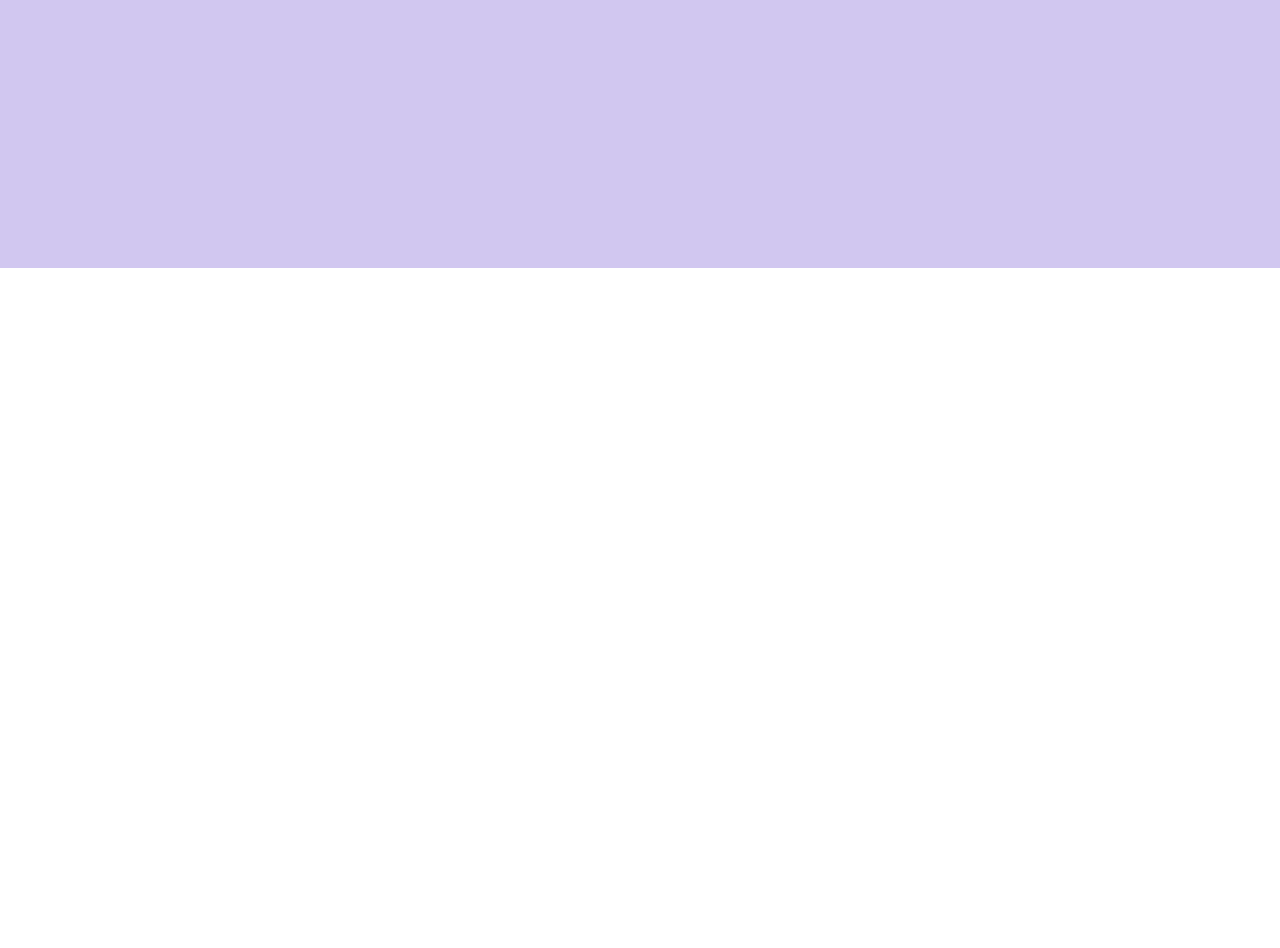
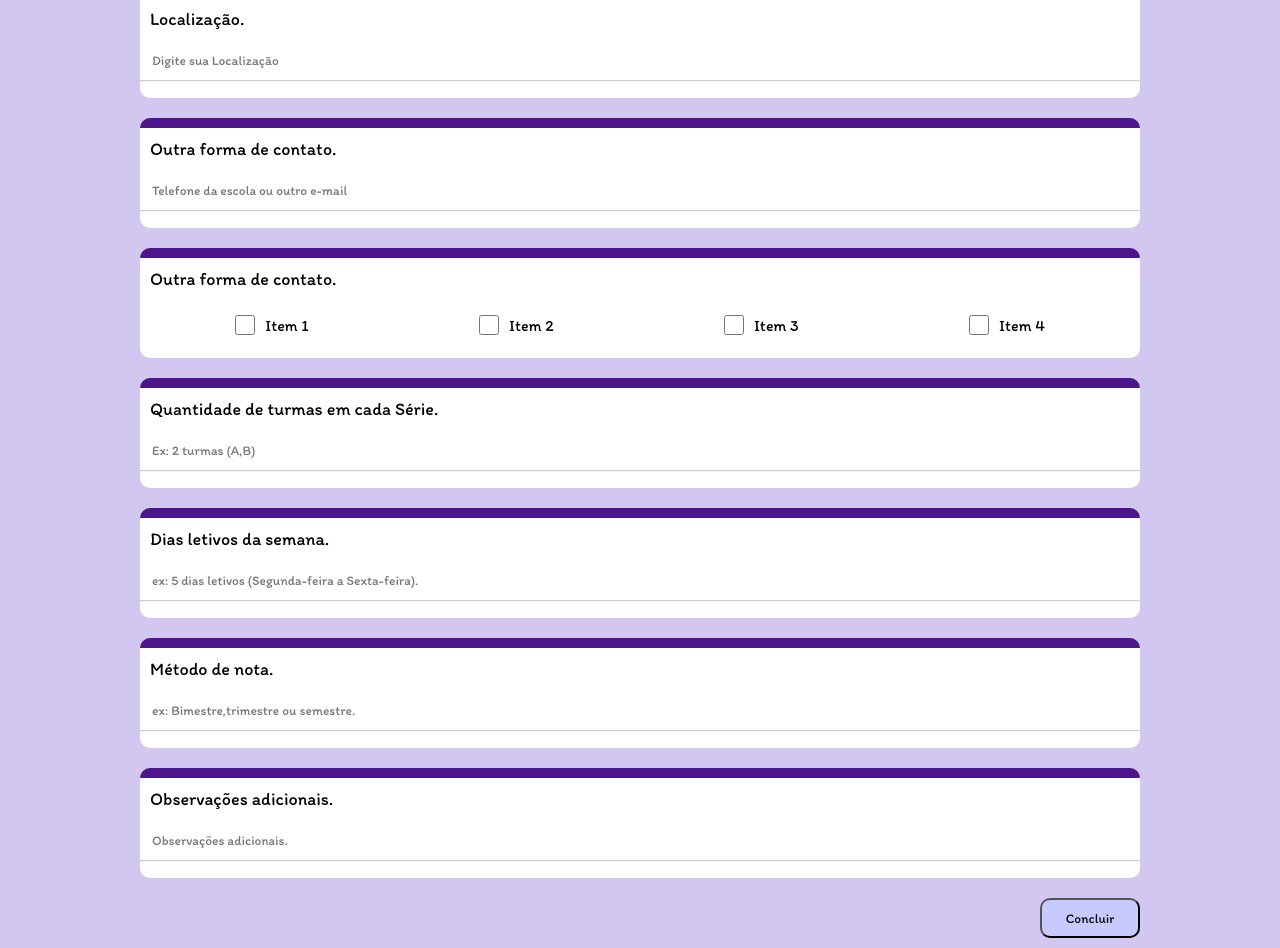
Before and after one commit to matheus-bicarato/StudentsCool, a React (Vite) app in the folder front/: page /Cadastro in a window 1280 px wide. Shown: the part 662-1610 px from the top of the page. Before the commit the page ends 930 px from the top, so only its background shows below. Built offline with nearby package versions, Linux system fonts and the light colour scheme.

Commit message:
cadastro feito

```diff
--- /dev/null
+++ b/front/src/components/Checkbox.tsx
@@ -0,0 +1,32 @@
+import { useState } from 'react';
+import './styles/Checkbox.css';
+
+const CheckboxList = ({ items }) => {
+    const [checkedItems, setCheckedItems] = useState({});
+
+    const handleChange = (id) => {
+        setCheckedItems(prevState => ({
+            ...prevState,
+            [id]: !prevState[id],
+        }));
+    };
+
+    return (
+        <div className="checkbox-list-container">
+            {items.map(item => (
+                <div key={item.id} className="checkbox-container">
+                    <input
+                        type="checkbox"
+                        id={item.id}
+                        checked={!!checkedItems[item.id]}
+                        onChange={() => handleChange(item.id)}
+                        required
+                    />
+                    <label htmlFor={item.id}>{item.label}</label>
+                </div>
+            ))}
+        </div>
+    );
+};
+
+export default CheckboxList;
--- /dev/null
+++ b/front/src/components/styles/Checkbox.css
@@ -0,0 +1,23 @@
+.checkbox-list-container {
+    display: flex;
+    flex-direction: row;
+    margin: 10px;
+    justify-content: space-around;
+  }
+
+  .checkbox-container {
+    display: flex;
+    align-items: center;
+    margin: 5px 0;
+  }
+
+  .checkbox-container input[type="checkbox"] {
+    width: 20px;
+    height: 20px;
+    margin-right: 10px;
+    accent-color: #4caf50; /* Customize the checkbox color */
+  }
+
+  .checkbox-container label {
+    font-size: 16px;
+  }
--- a/front/src/router/Cadastro.tsx
+++ b/front/src/router/Cadastro.tsx
@@ -2,7 +2,16 @@ import Logo_lapis from "../assets/imagens/Logo_Lapis.png"
 import Logo_bola from "../assets/imagens/Logo_branco.png"
 import { Link } from 'react-router-dom'
 import './styles/Cadastro.css'
+import Checkbox from "../components/Checkbox"
 const Cadastro = () => {
+
+    const items = [
+        { id: 'item1', label: 'Item 1' },
+        { id: 'item2', label: 'Item 2' },
+        { id: 'item3', label: 'Item 3' },
+        { id: 'item4', label: 'Item 4' },
+    ];
+
     return (
         <div className="">
             <header>
@@ -33,24 +42,108 @@ const Cadastro = () => {
                 {/* container de perguntas */}
                 <div className="barra_porple"></div>
                 <div className="container_Cadastro_itens">
-                    <label htmlFor="" className="conteudo_container_cadastro">Nome da escola</label>
+                    <label htmlFor="" className="conteudo_container_cadastro">Nome da escola.</label>
                     <input type="text"
                         className="input_container"
-                        id="Nome_escola"
+                        id=""
                         placeholder="Nome da escola"
+                        required
                     />
                     <hr className="hr_opacity" />
                 </div>
 
                 <div className="barra_porple"></div>
                 <div className="container_Cadastro_itens">
-                    <label htmlFor="" className="conteudo_container_cadastro">Nome da escola</label>
+                    <label htmlFor="" className="conteudo_container_cadastro">Digite um E-mail em que contatarmos.</label>
+                    <input type="email"
+                        className="input_container"
+                        id=""
+                        placeholder="E-mail"
+                        required
+                    />
+                    <hr className="hr_opacity" />
+                </div>
+
+                <div className="barra_porple"></div>
+                <div className="container_Cadastro_itens">
+                    <label htmlFor="" className="conteudo_container_cadastro">Localização.</label>
                     <input type="text"
                         className="input_container"
-                        id="Nome_escola"
-                        placeholder="Nome da escola"
+                        id=""
+                        placeholder="Digite sua Localização"
+                        required
                     />
                     <hr className="hr_opacity" />
+                </div>
+
+                <div className="barra_porple"></div>
+                <div className="container_Cadastro_itens">
+                    <label htmlFor="" className="conteudo_container_cadastro">Outra forma de contato.</label>
+                    <input type="text"
+                        className="input_container"
+                        id=""
+                        placeholder="Telefone da escola ou outro e-mail"
+                        required
+                    />
+                    <hr className="hr_opacity" />
+                </div>
+
+                <div className="barra_porple"></div>
+                <div className="container_Cadastro_itens">
+                    <label htmlFor="" className="conteudo_container_cadastro">Outra forma de contato.</label>
+                    <Checkbox items={items} />
+                </div>
+
+                <div className="barra_porple"></div>
+                <div className="container_Cadastro_itens">
+                    <label htmlFor="" className="conteudo_container_cadastro">Quantidade de turmas em cada Série.</label>
+                    <input type="text"
+                        className="input_container"
+                        id=""
+                        placeholder="Ex: 2 turmas (A,B)"
+                        required
+                    />
+                    <hr className="hr_opacity" />
+                </div>
+
+                <div className="barra_porple"></div>
+                <div className="container_Cadastro_itens">
+                    <label htmlFor="" className="conteudo_container_cadastro">Dias letivos da semana.</label>
+                    <input type="text"
+                        className="input_container"
+                        id=""
+                        placeholder="ex: 5 dias letivos (Segunda-feira a Sexta-feira)."
+                        required
+                    />
+                    <hr className="hr_opacity" />
+                </div>
+
+                <div className="barra_porple"></div>
+                <div className="container_Cadastro_itens">
+                    <label htmlFor="" className="conteudo_container_cadastro">Método de nota.</label>
+                    <input type="text"
+                        className="input_container"
+                        id=""
+                        placeholder="ex: Bimestre,trimestre ou semestre."
+                        required
+                    />
+                    <hr className="hr_opacity" />
+                </div>
+
+                <div className="barra_porple"></div>
+                <div className="container_Cadastro_itens">
+                    <label htmlFor="" className="conteudo_container_cadastro">Observações adicionais.</label>
+                    <input type="text"
+                        className="input_container"
+                        id=""
+                        placeholder="Observações adicionais."
+                        required
+                    />
+                    <hr className="hr_opacity" />
+                </div>
+
+                <div className="container_cadastro_button">
+                    <Link to={"/"}><button className="button_cadastro">Concluir</button></Link>
                 </div>
 
 
--- a/front/src/router/styles/Cadastro.css
+++ b/front/src/router/styles/Cadastro.css
@@ -47,13 +47,15 @@ header {
 
 .main_cadastro {
     background-color: #D1C7F0;
-    height: 100vh;
+    height: 100%;
     display: flex;
     flex-direction: column;
     /* justify-content: center; */
     align-items: center;
+    padding: 10px;
 }
-.barra_porple{
+
+.barra_porple {
     margin-top: 20px;
     background-color: #4E148C;
     width: 1000px;
@@ -61,6 +63,7 @@ header {
     border-radius: 20px;
     margin-bottom: -10px;
 }
+
 .container_Cadastro {
     display: flex;
     flex-direction: column;
@@ -69,15 +72,19 @@ header {
     height: 200px;
     border-radius: 0 0 10px 10px;
     align-items: center;
+
 }
-.hr_linha{
+
+.hr_linha {
     width: 90%;
     opacity: 50%;
 }
-.title_cadastro{
+
+.title_cadastro {
     font-size: 40px;
 }
-.container_Cadastro_itens{
+
+.container_Cadastro_itens {
     display: flex;
     flex-direction: column;
     background-color: white;
@@ -85,19 +92,44 @@ header {
     height: 100px;
     border-radius: 0 0 10px 10px;
 }
-.conteudo_container_cadastro{
+
+.conteudo_container_cadastro {
     font-size: 18px;
     margin: 10px;
     text-align: justify;
 }
-.input_container{
+
+.input_container {
     padding: 12px;
     border: none;
+    /* background-color: black; */
     /* border-radius: 10px; */
 }
-.input_container:hover{
+
+.input_container:hover {
     background-color: rgb(231, 231, 231);
 }
-.hr_opacity{
+
+.hr_opacity {
     opacity: 50%;
 }
+
+.container_cadastro_button {
+    margin-top: 20px;
+    width: 1000px;
+    display: flex;
+    justify-content: end;
+    /* background-color: black; */
+
+}
+.button_cadastro{
+    padding: 10px;
+    width: 100px;
+    background-color: #c6caff;
+    border-radius: 10px;
+    transition: transform 0.3s ease;
+}
+.button_cadastro:hover {
+    background-color: white;
+    transform: scale(1.05);
+}
```
